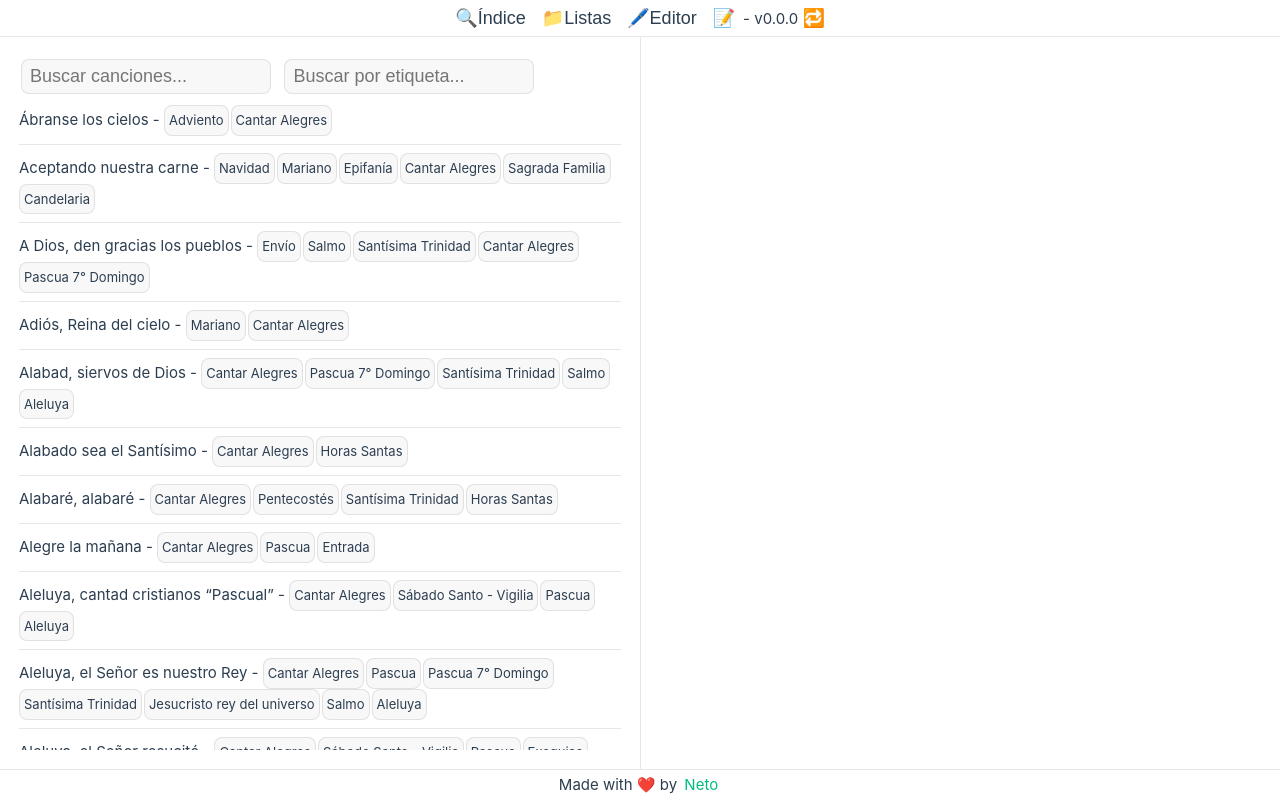
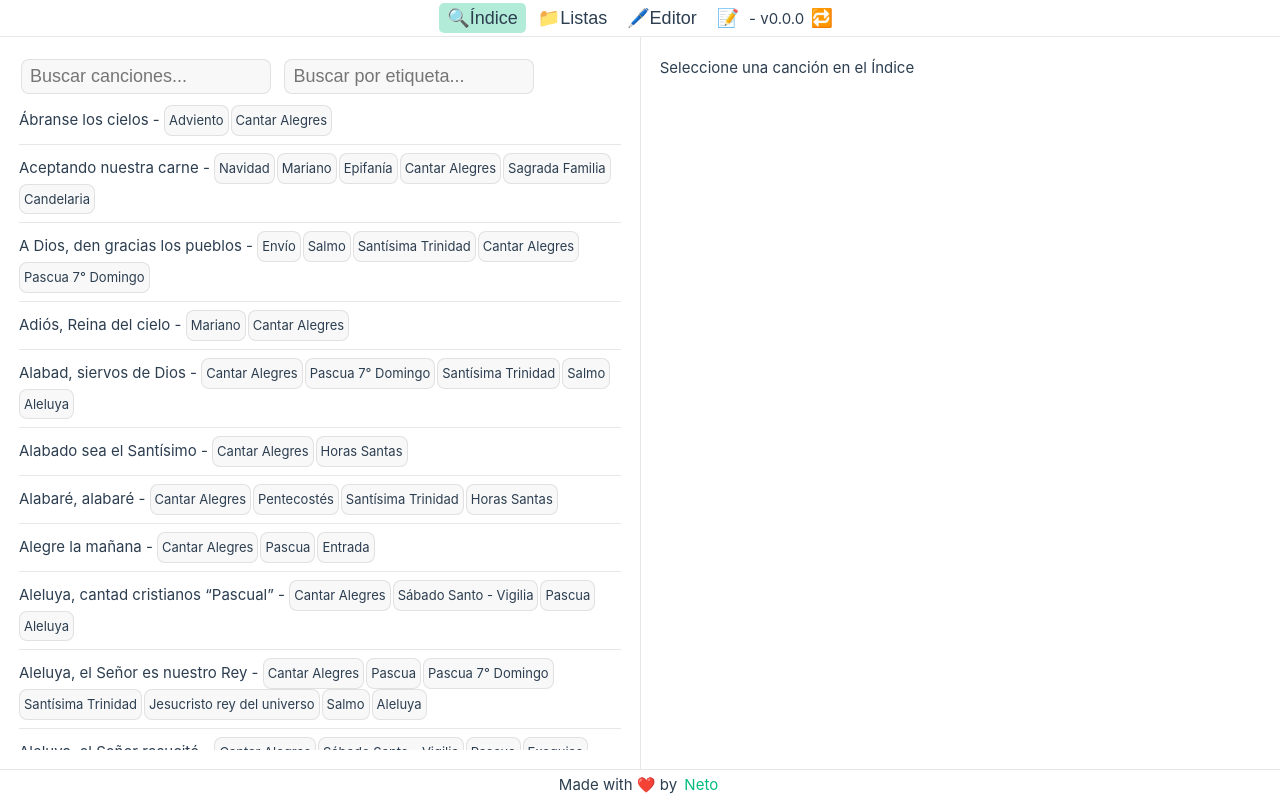
Before and after one commit to netor82/cancionero, a Vue app: page / in a window 1280 px wide. Built offline with nearby package versions, Linux system fonts and the light colour scheme.

Commit message:
Active state in menu buttons. Transpose improvement

```diff
--- a/src/App.vue
+++ b/src/App.vue
@@ -16,17 +16,21 @@ const editMode = localhost || window.location.search.indexOf('edit=1') > 0;
 onMounted(() => {
     initiator.init();
 })
+
+function active(s: Sections):void {
+    store.section.setActive(s);
+}
 </script>
 
 <template>
   <div class="app-layout">
     <header>
       <div class="wrapper">
-        <button @click="store.section.setActive(Sections.Songs)">🔍Índice</button>
-        <button @click="store.section.setActive(Sections.Projects)">📁Listas</button>
-        <button @click="store.section.setActive(Sections.Editor)" v-if="editMode">🖊️Editor</button>
-        <button @click="store.section.setActive(Sections.SongEditor)" v-if="localhost">📝</button>
-        <button @click="store.section.setActive(Sections.Lyrics)" class="hidden-big">🎵Letras</button>
+        <button @click="active(Sections.Songs)" :class="{active: store.section.active === Sections.Songs}">🔍Índice</button>
+        <button @click="active(Sections.Projects)" :class="{active: store.section.active === Sections.Projects}">📁Listas</button>
+        <button @click="active(Sections.Editor)" v-if="editMode" :class="{active: store.section.active === Sections.Editor}">🖊️Editor</button>
+        <button @click="active(Sections.SongEditor)" v-if="localhost" :class="{active: store.section.active === Sections.SongEditor}">📝</button>
+        <button @click="active(Sections.Lyrics)" class="hidden-big" :class="{active: store.section.active === Sections.Lyrics}">🎵Letras</button>
         <Version />
       </div>
     </header>
--- a/src/assets/main.css
+++ b/src/assets/main.css
@@ -13,6 +13,12 @@ button{
   border: 0;
   padding: 4px 8px;
   color: var(--color-text);
+  margin: 0 2px;
+}
+
+button.active {
+  background: var(--color-hover);
+  border-radius: 5px;
 }
 
 input {
--- a/src/components/lyrics/Editor.vue
+++ b/src/components/lyrics/Editor.vue
@@ -244,6 +244,9 @@ function exportLyrics() {
 
         <div v-if="lyrics" class="lyrics-content" style="position:relative;padding-top: 10px;font-size:22px" @mouseup.left.prevent="onMouseUp">
             <button @click="saveLyric">💾</button>
+            <button @click="store.changeNoteConvention()">
+                {{ store.noteConvention === 2 ? '🎵' : (store.noteConvention ? '⭕' : '🎶') }}
+            </button>
             <div class="ruler" style="left:10ch">10</div>
             <div class="ruler" style="left:20ch">20</div>
             <div class="ruler" style="left:30ch">30</div>
--- a/src/components/lyrics/Lyrics.vue
+++ b/src/components/lyrics/Lyrics.vue
@@ -7,7 +7,7 @@ import projectService from '@/core/services/project-service'
 import SongInfo from './SongInfo.vue'
 import Chord from './Chord.vue'
 
-const message = ref('')
+const message = ref('Seleccione una canción en el Índice')
 const lyrics = ref<Lyric | null>(null)
 
 watch(() => store.song, (newIndex) => {
@@ -18,7 +18,7 @@ watch(() => store.song, (newIndex) => {
         message.value = ''
         lyrics.value = value
       } else {
-        message.value = `No lyrics found for song ${newIndex.id}`
+        message.value = `No hay letras para la canción ${newIndex.id}`
         lyrics.value = null
       }
     }).catch(error => {
@@ -40,15 +40,22 @@ const changeTranspose = (amount: number) => {
   if (store.project) {
     const songInProject = store.project.songs.find(s => s.id === store.song?.id)
     if (songInProject) {
-      songInProject.transpose += amount
+      songInProject.transpose = calculateTranspose(songInProject.transpose, amount)
       projectService.save(store.project).catch(error => {
         console.error('Error updating project:', error)
       })
       return // exists as change was done to transpose in project
     }
   }
-  store.transpose += amount
+  store.transpose = calculateTranspose(store.transpose, amount)
 };
+
+function calculateTranspose(original: number, delta:number): number {
+  original += delta
+  if  (original < 0) original = 11
+  if  (original > 11) original = 0
+  return original
+}
 </script>
 
 <template>
@@ -58,8 +65,7 @@ const changeTranspose = (amount: number) => {
 
     <div v-if="lyrics" class="lyrics-transponse">
       <div v-if="store.noteConvention !== 2" class="inline">
-        <button v-if="transpose > 0" @click="changeTranspose(-1)">⬇️</button>
-        <span>{{ transpose }}</span>
+        <button @click="changeTranspose(-1)">⬇️</button>
         <button @click="changeTranspose(1)">⬆️</button>
       </div>
       <button @click="store.changeNoteConvention()">
```
